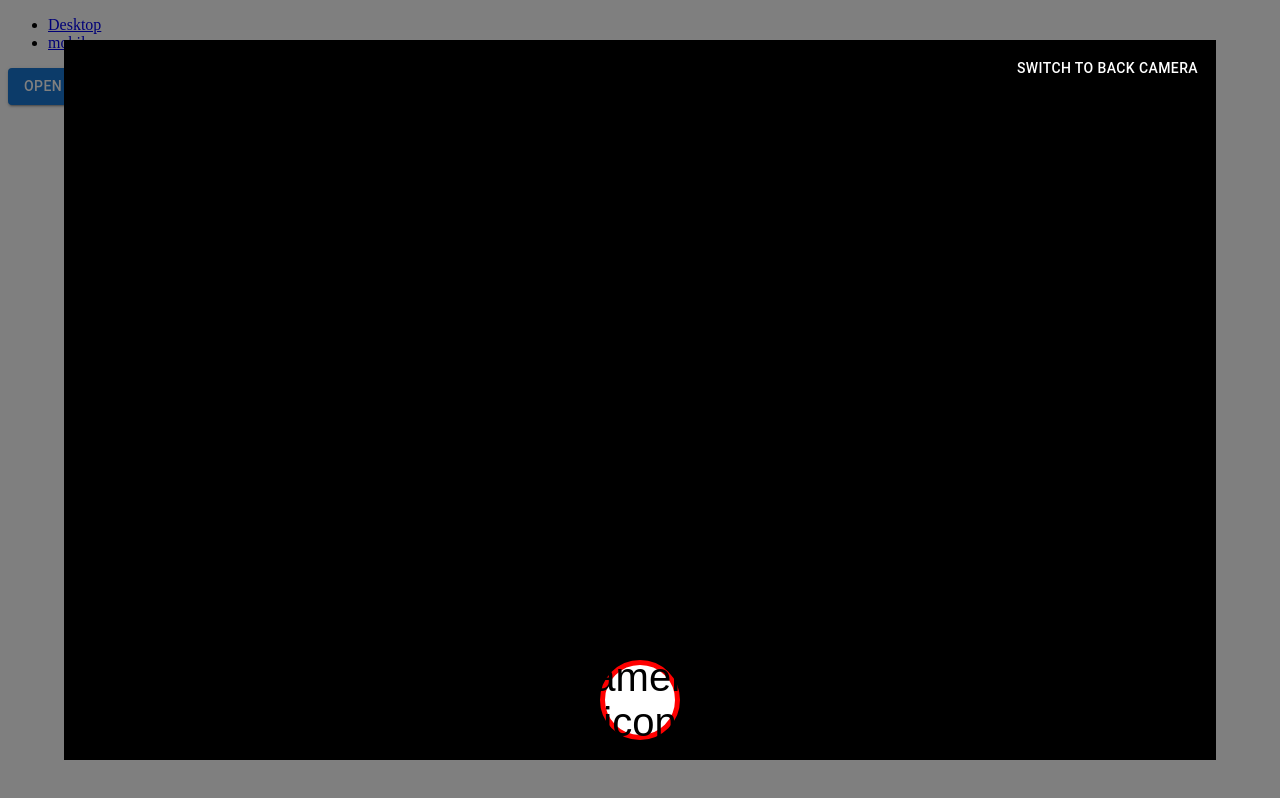
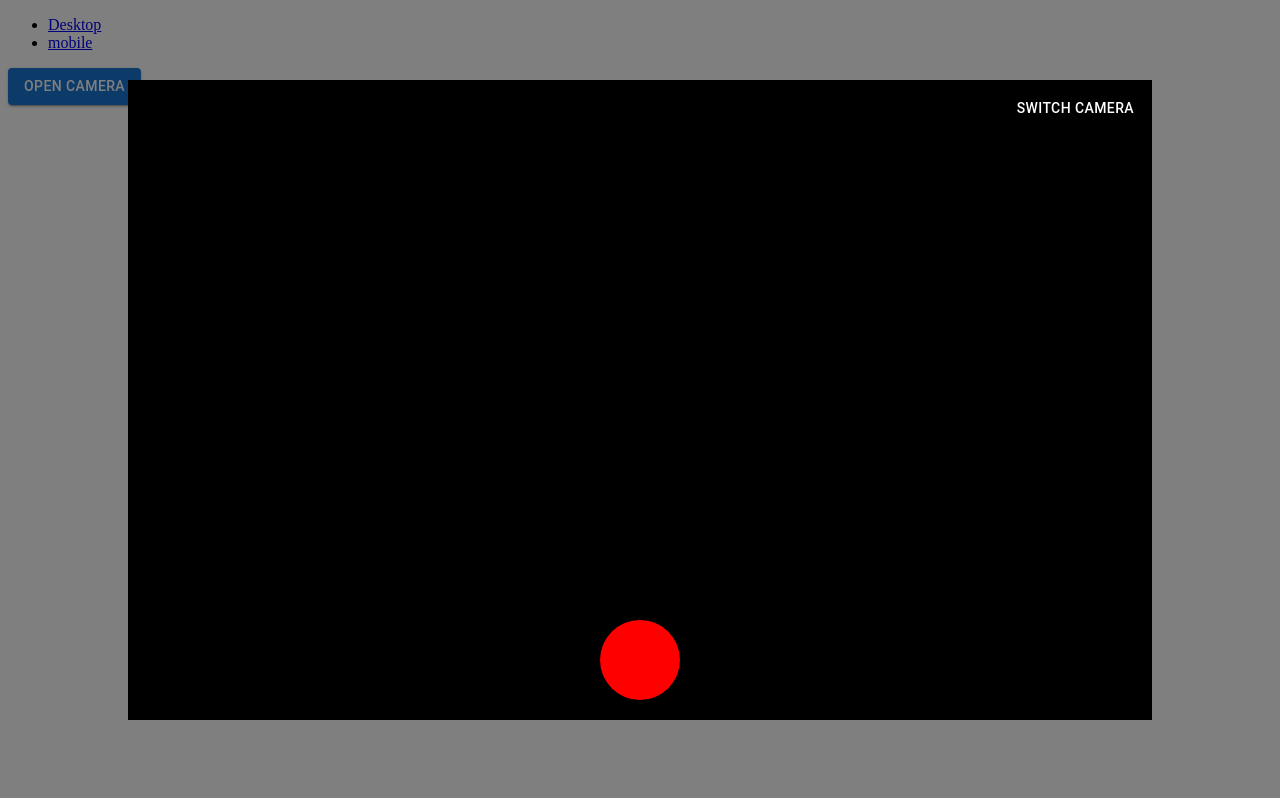
Before and after one commit to shaikSalmankhursheed/react-poc-testbed, a React (Vite) app: page /videotest in a window 1280 px wide. Both pictures are taken after a click on the button "OPEN CAMERA". Built offline with nearby package versions, Linux system fonts and the light colour scheme; no server answers.

Commit message:
camera UI

```diff
--- a/package.json
+++ b/package.json
@@ -12,6 +12,7 @@
   "dependencies": {
     "@emotion/react": "^11.13.3",
     "@emotion/styled": "^11.13.0",
+    "@mui/icons-material": "^6.1.1",
     "@mui/material": "^6.1.1",
     "mui": "^0.0.1",
     "react": "^18.3.1",
--- a/src/components/videoRecorder.tsx
+++ b/src/components/videoRecorder.tsx
@@ -1,21 +1,25 @@
-/* eslint-disable formatjs/no-literal-string-in-jsx */
 import React, { useRef, useState, useEffect } from "react";
 import { Modal, Box, Button, IconButton, Typography } from "@mui/material";
-// import CameraIcon from "@mui/icons-material/PhotoCamera";
 
 const VideoRecorder: React.FC = () => {
+  const countDownInSeconds = 60 * 5;
+  const timerValueInMs = 60000;
+  const ticking = 1000 / 5;
+
   const videoRef = useRef<HTMLVideoElement | null>(null);
   const mediaRecorderRef = useRef<MediaRecorder | null>(null);
   const streamRef = useRef<MediaStream | null>(null);
+  const countdownIntervalRef = useRef<any>(null);
+  const timeoutRef = useRef<any>(null);
+
   const [recording, setRecording] = useState<boolean>(false);
   const [videoURL, setVideoURL] = useState<string | null>(null);
-  const [countdown, setCountdown] = useState<number>(10); // Countdown starts at 60 seconds
-  const [usingBackCamera, setUsingBackCamera] = useState<boolean>(false); // Toggle between front and back cameras
-  const [open, setOpen] = useState<boolean>(false); // Modal open state
+  const [countdown, setCountdown] = useState<number>(countDownInSeconds);
+  const [usingBackCamera, setUsingBackCamera] = useState<boolean>(false);
+  const [open, setOpen] = useState<boolean>(false);
 
   const startCamera = async (facingMode: "user" | "environment") => {
     if (streamRef.current) {
-      // Stop the current stream before switching cameras
       streamRef.current.getTracks().forEach((track) => track.stop());
     }
 
@@ -24,17 +28,14 @@ const VideoRecorder: React.FC = () => {
         video: { facingMode: { exact: facingMode } },
       });
 
-      // Store the new stream
       streamRef.current = stream;
 
-      // Assign the stream to the video element
       if (videoRef.current) {
         videoRef.current.srcObject = stream;
       }
     } catch (error) {
       console.error("Error accessing the camera: ", error);
 
-      // Fallback to the front camera if the back camera is not available
       if (facingMode === "environment") {
         startCamera("user");
       }
@@ -42,16 +43,15 @@ const VideoRecorder: React.FC = () => {
   };
 
   useEffect(() => {
-    // Clean up the stream when the component unmounts
     return () => {
       if (streamRef.current) {
         streamRef.current.getTracks().forEach((track) => track.stop());
       }
+      clearCountdownInterval(); // Clear countdown when component unmounts
     };
   }, []);
 
   const toggleCamera = () => {
-    // Toggle between front and back cameras
     const newFacingMode = usingBackCamera ? "user" : "environment";
     setUsingBackCamera(!usingBackCamera);
     startCamera(newFacingMode);
@@ -60,65 +60,66 @@ const VideoRecorder: React.FC = () => {
   const startRecording = () => {
     if (videoRef.current && videoRef.current.srcObject) {
       setRecording(true);
-      setCountdown(10); // Reset countdown to 60 seconds
+      setCountdown(countDownInSeconds);
 
-      // Get the stream from the video element
       const stream = videoRef.current.srcObject as MediaStream;
       const mediaRecorder = new MediaRecorder(stream);
       const chunks: BlobPart[] = [];
 
-      // Store the media recorder instance
       mediaRecorderRef.current = mediaRecorder;
 
-      // Handle data available (video chunks)
       mediaRecorder.ondataavailable = (e: BlobEvent) => {
         chunks.push(e.data);
       };
 
-      // When the recording stops, create a blob from the video chunks
       mediaRecorder.onstop = () => {
         const blob = new Blob(chunks, { type: "video/mp4" });
         const videoURL = URL.createObjectURL(blob);
         setVideoURL(videoURL);
       };
 
-      // Start recording
       mediaRecorder.start();
 
-      // Countdown logic
-      const countdownInterval = setInterval(() => {
+      countdownIntervalRef.current = setInterval(() => {
         setCountdown((prevCountdown) => {
           if (prevCountdown > 1) {
             return prevCountdown - 1;
           } else {
-            clearInterval(countdownInterval);
+            clearCountdownInterval();
             mediaRecorder.stop();
             setRecording(false);
             return 0;
           }
         });
-      }, 1000); // Decrease countdown every second
+      }, ticking);
 
-      // Stop recording automatically after 1 minute (60,000 ms)
-      setTimeout(() => {
+      timeoutRef.current = setTimeout(() => {
         mediaRecorder.stop();
         setRecording(false);
-        clearInterval(countdownInterval);
-      }, 6000); // 60 seconds
+        clearCountdownInterval();
+        setTimeout(() => {
+          setOpen(false);
+        }, 150);
+      }, timerValueInMs);
     }
   };
 
   const stopRecording = () => {
-    // Manually stop recording if needed
     if (mediaRecorderRef.current) {
       mediaRecorderRef.current.stop();
       setRecording(false);
+
+      clearCountdownInterval();
+      clearTimeout(timeoutRef.current!);
+
+      setTimeout(() => {
+        setOpen(false);
+      }, 300);
     }
   };
 
   const handleOpen = () => {
     setOpen(true);
-    // Start with the front camera by default
     startCamera("user");
   };
 
@@ -127,7 +128,19 @@ const VideoRecorder: React.FC = () => {
     if (streamRef.current) {
       streamRef.current.getTracks().forEach((track) => track.stop());
     }
+    clearCountdownInterval();
   };
+
+  const clearCountdownInterval = () => {
+    if (countdownIntervalRef.current) {
+      clearInterval(countdownIntervalRef.current);
+      countdownIntervalRef.current = null;
+    }
+  };
+
+  const progressPercentage = (countdown / countDownInSeconds) * 100;
+
+  console.log(progressPercentage, "lol"); // This should stop after recording stops
 
   return (
     <div>
@@ -142,8 +155,8 @@ const VideoRecorder: React.FC = () => {
             top: "50%",
             left: "50%",
             transform: "translate(-50%, -50%)",
-            width: "90vw",
-            height: "90vh",
+            width: "80vw",
+            height: "80vh",
             bgcolor: "black",
             display: "flex",
             flexDirection: "column",
@@ -155,12 +168,11 @@ const VideoRecorder: React.FC = () => {
           <video
             ref={videoRef}
             autoPlay
-            muted
-            style={{ width: "100%", height: "auto", maxHeight: "80%" }}
+            style={{ width: "90%", maxHeight: "100%" }}
           />
           {recording && (
             <Typography sx={{ color: "white", position: "absolute", top: 10 }}>
-              Time Remaining: {countdown} seconds
+              Time Remaining: {Math.ceil(countdown / 5)} seconds
             </Typography>
           )}
           <Box
@@ -175,19 +187,17 @@ const VideoRecorder: React.FC = () => {
             <IconButton
               onClick={!recording ? startRecording : stopRecording}
               sx={{
-                bgcolor: "white",
+                position: "relative",
                 width: 80,
                 height: 80,
                 borderRadius: "50%",
-                border: "5px solid red",
+                background: `conic-gradient(red ${progressPercentage}%, white ${progressPercentage}% 100%)`,
+                border: "none",
               }}
             >
-              <div style={{ fontSize: 40, color: recording ? "red" : "black" }}>
-                camera icon
-              </div>
-              {/* <CameraIcon
-                sx={{ fontSize: 40, color: recording ? "red" : "black" }}
-              /> */}
+              <div
+                style={{ fontSize: 40, color: recording ? "red" : "black" }}
+              ></div>
             </IconButton>
           </Box>
           <Button
@@ -199,7 +209,7 @@ const VideoRecorder: React.FC = () => {
             }}
             onClick={toggleCamera}
           >
-            Switch to {usingBackCamera ? "Front" : "Back"} Camera
+            Switch Camera
           </Button>
         </Box>
       </Modal>
```
Also changed, not shown: 1 other file (tests, documents, lock files or other folders).
